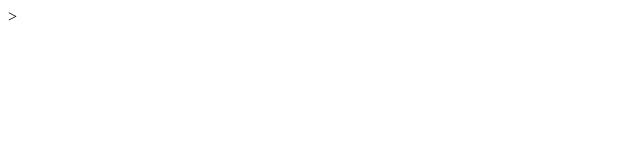
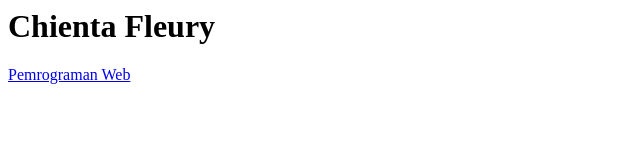
Before and after one commit to chientafleury/chientafleury.github.io, a plain HTML site: page index.html in a window 1280 px wide. Shown: the whole page, without its empty margins (0-640 px from the left). Drawn offline with Linux system fonts and the light colour scheme.

Commit message:
chore: Update index.html with correct title and content

```diff
--- a/index.html
+++ b/index.html
@@ -1,5 +1,12 @@
 <!<!DOCTYPE html>
-<html>
-<head>
-    <title>Home</title>
-</html>>
+    <html>
+
+    <head>
+        <title>Chienta Fleury</title>
+
+    <body>
+        <h1>Chienta Fleury</h1>
+        <a href="https://github.com/chientafleury/Pemrograman-Web">Pemrograman Web</a>
+        </head>
+
+    </html>
```
